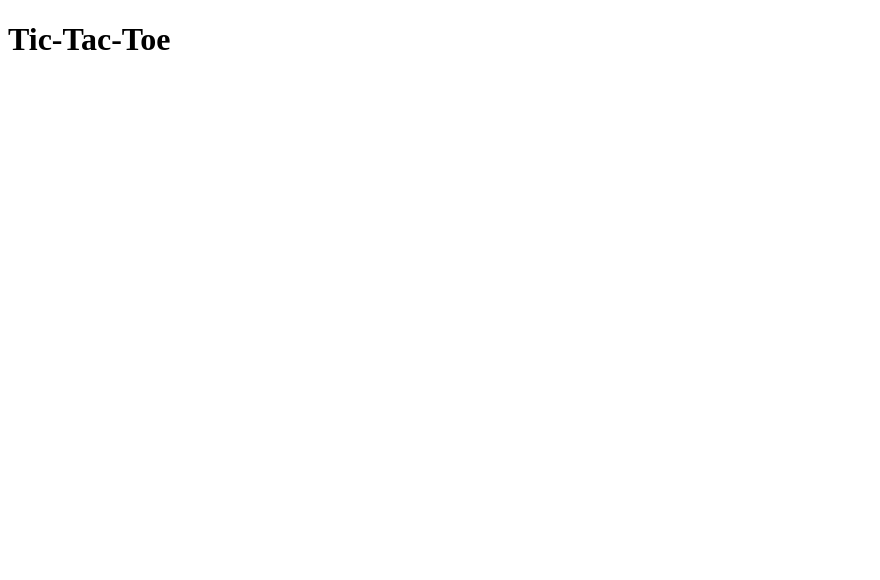
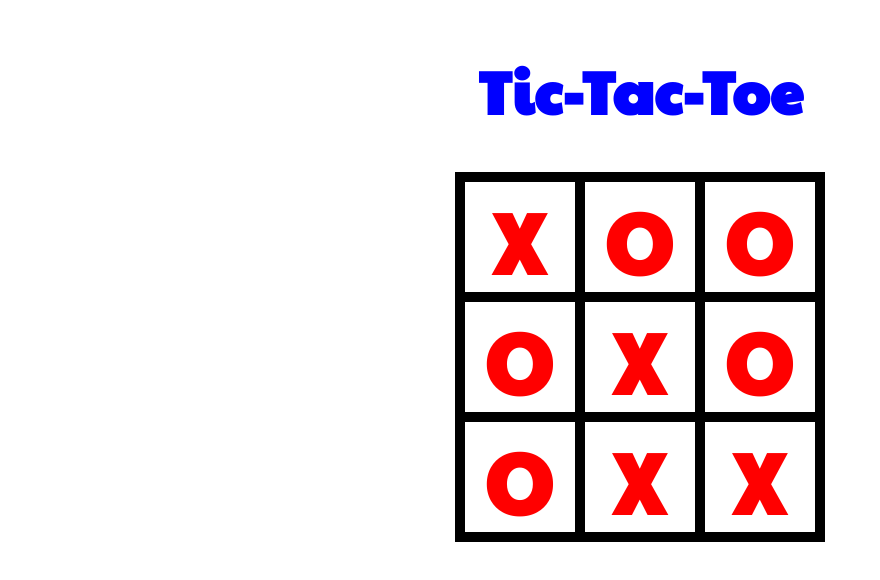
Before and after one commit to DonnieAndMooie/tic-tac-toe, a plain HTML site: page index.html in a window 1280 px wide. Shown: the whole page, without its empty margins (0-880 px from the left). Drawn offline with Linux system fonts and the light colour scheme.

Commit message:
Display contents of array on a grid on screen

```diff
--- a/index.html
+++ b/index.html
@@ -10,5 +10,16 @@
 </head>
 <body>
     <h1>Tic-Tac-Toe</h1>
+    <div class="grid-container">
+        <div class="square" index="0"></div>
+        <div class="square" index="1"></div>
+        <div class="square" index="2"></div>
+        <div class="square" index="3"></div>
+        <div class="square" index="4"></div>
+        <div class="square" index="5"></div>
+        <div class="square" index="6"></div>
+        <div class="square" index="7"></div>
+        <div class="square" index="8"></div>
+    </div>
 </body>
 </html>
--- a/script.js
+++ b/script.js
@@ -1,14 +1,23 @@
 const gameBoard = () => {
-    const board = [ , , ,
-                    , , ,
-                    , , ,]
+    const board = ["X","O","O",
+                   "O","X","O",
+                   "O","X","X"]
     return board
 }
 
-const displayController = () => {
-
-}
+const displayController = (() => {
+    const updateBoard = () => {
+        const squares = document.querySelectorAll(".square");
+        const currentBoard = gameBoard()
+        for (const square of squares){
+            let index = square.getAttribute("index")
+            square.textContent = currentBoard[index]
+        }
+    }
+    return {updateBoard}})()
 
 const Player = () => {
 
 }
+
+displayController.updateBoard()
--- a/styles.css
+++ b/styles.css
@@ -0,0 +1,35 @@
+@font-face {
+    font-family: "paytone";
+    src: url(fonts/PaytoneOne-Regular.ttf);
+}
+
+*{
+    font-family: "paytone";
+}
+
+body{
+    display: flex;
+    align-items: center;
+    flex-direction: column;
+}
+
+h1{
+    color: blue;
+    font-size: 60px;
+}
+
+.grid-container{
+    display: grid;
+    grid-template-columns: 120px 120px 120px;
+    grid-template-rows: 120px 120px 120px;
+    border: 5px solid black;
+}
+
+.square{
+    border: 5px solid black;
+    display: flex;
+    justify-content: center;
+    align-items: center;
+    color: red;
+    font-size: 90px;
+}
```
Also changed, not shown: fonts/OFL.txt (added), fonts/PaytoneOne-Regular.ttf (added).
